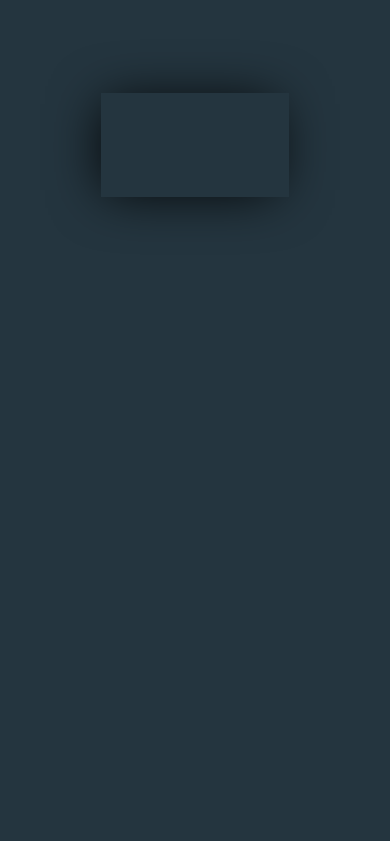
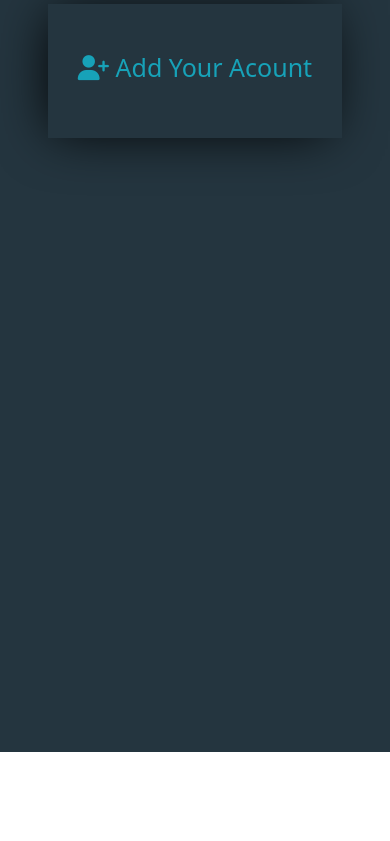
Before and after one commit to ibrahem1809/Login-page, a plain HTML site: page index.html in a window 390 px wide. Shown: the part 141-982 px from the top of the page. After the commit the page ends 893 px from the top, so only its background shows below. Drawn offline with Linux system fonts and the light colour scheme.

Commit message:
last commit

```diff
--- a/css/style.css
+++ b/css/style.css
@@ -6,6 +6,22 @@
 .container {
     width: 80%;
     margin: auto;
+}
+@media screen and (max-width: 767px){
+    .container {
+            width: 90%;
+            margin: auto;
+        }
+    h1{
+        font-size: 20px;
+    }
+    #user_info #user,
+    #user_info #logOut{
+        font-size: 15px;
+    }
+    #main {
+        font-size: 25px;
+    }
 }
 #user {
     color: rgb(23, 162, 184);
@@ -70,6 +86,11 @@ ul .sign-in a {
     padding: 5px ;
     font-size: 32px;
 }
+@media screen and (max-width: 767px) {
+    .nav li a {
+        font-size: 15px;
+    }
+}
 .home {
     background-color: #24353f;
 }
@@ -77,6 +98,11 @@ ul .sign-in a {
     background-color: #24353f;
     box-shadow: rgb(0, 0, 0) -5px 2px 54px -9px;
     width: 65%;
+}
+@media screen and (max-width: 767px) {
+    .form {
+        width: 90%;
+    }
 }
 h1 {
     color: rgb(23, 162, 184);
@@ -122,3 +148,8 @@ input:focus {
 .main {
     font-size: 60px;
 }
+.main a {
+    list-style: none;
+    text-decoration: none;
+    color: rgb(23, 162, 184);
+}
--- a/index.html
+++ b/index.html
@@ -41,7 +41,7 @@
     <section class="home min-vh-100 py-5">
         <div class="container">
             <div class="form py-5 my-5 m-auto">
-                <h1 class="text-center main" id="main"></h1>
+                <h1 class="text-center main" id="main"><a href="sign_up.html"><i class="fa-solid fa-user-plus"></i> Add Your Acount</a></h1>
             </div>
         </div>
     </section>
```
